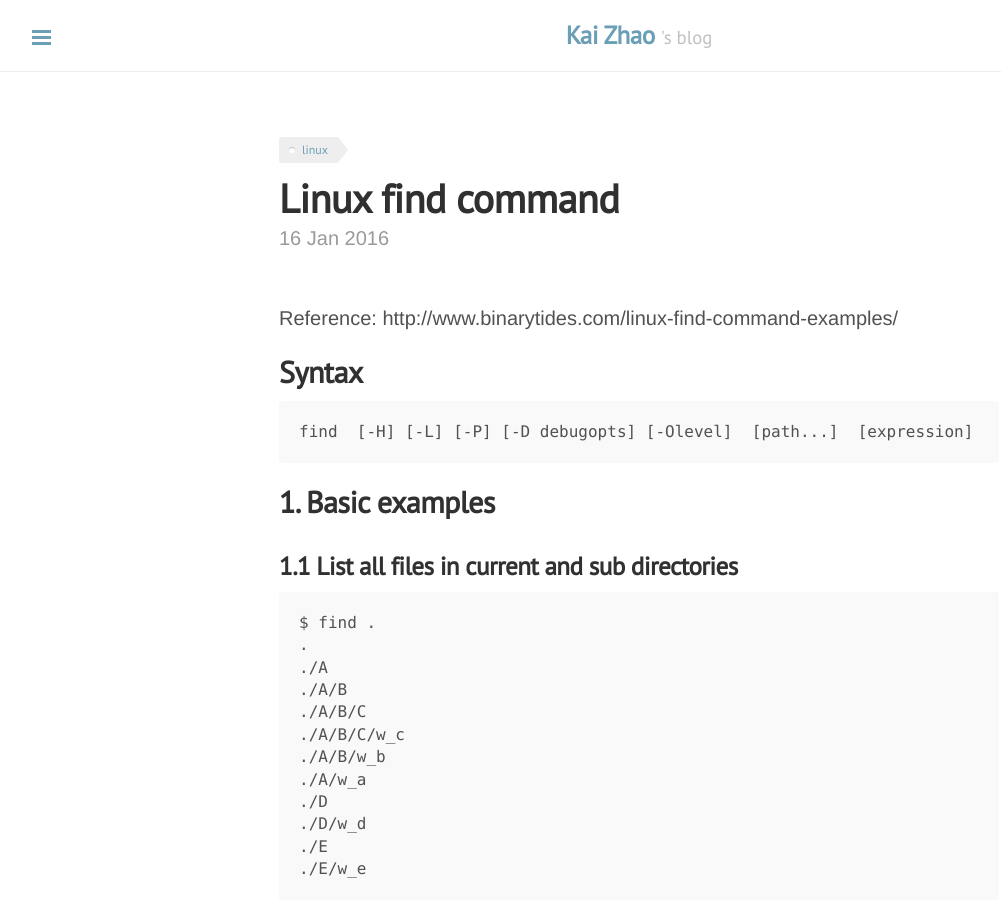
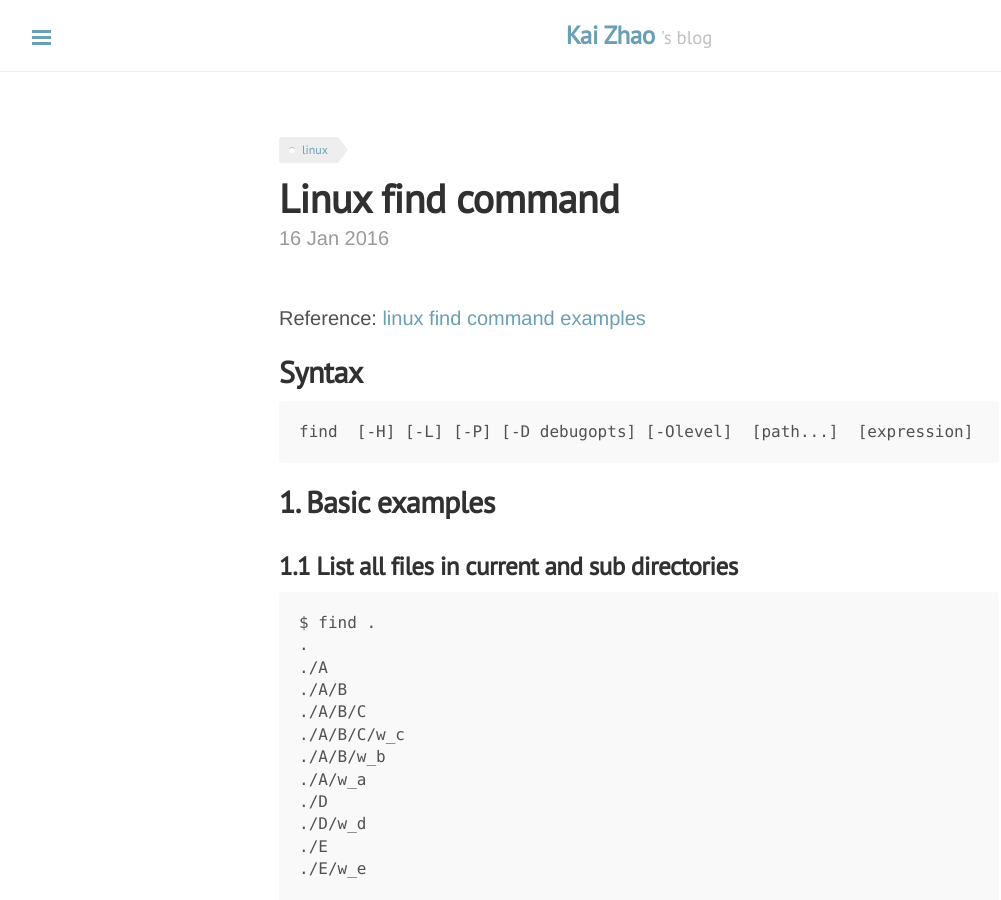
Before and after one commit to loverszhaokai/loverszhaokai.github.io, a Jekyll site: the page built from _posts/2016-01-16-linux-find.md, in a window 1280 px wide and 900 px high. Shown: the whole window, without its empty margins (1-1002 px from the left). Built offline with Jekyll 4.4.1, drawn with Linux system fonts in a browser that asks for light colours; nearby versions of some CDN libraries; Markdown is read by kramdown in place of the engine named in the settings; comment, search, counter and statistics services are not loaded; some of the changed lines change nothing that is shown.

Commit message:
update post

```diff
--- a/_posts/2016-01-16-linux-find.md
+++ b/_posts/2016-01-16-linux-find.md
@@ -8,7 +8,7 @@ comments: true
 analytics: true
 ---
 
-Reference: http://www.binarytides.com/linux-find-command-examples/
+Reference: [linux find command examples](http://www.binarytides.com/linux-find-command-examples/)
 
 ## Syntax
 
```
